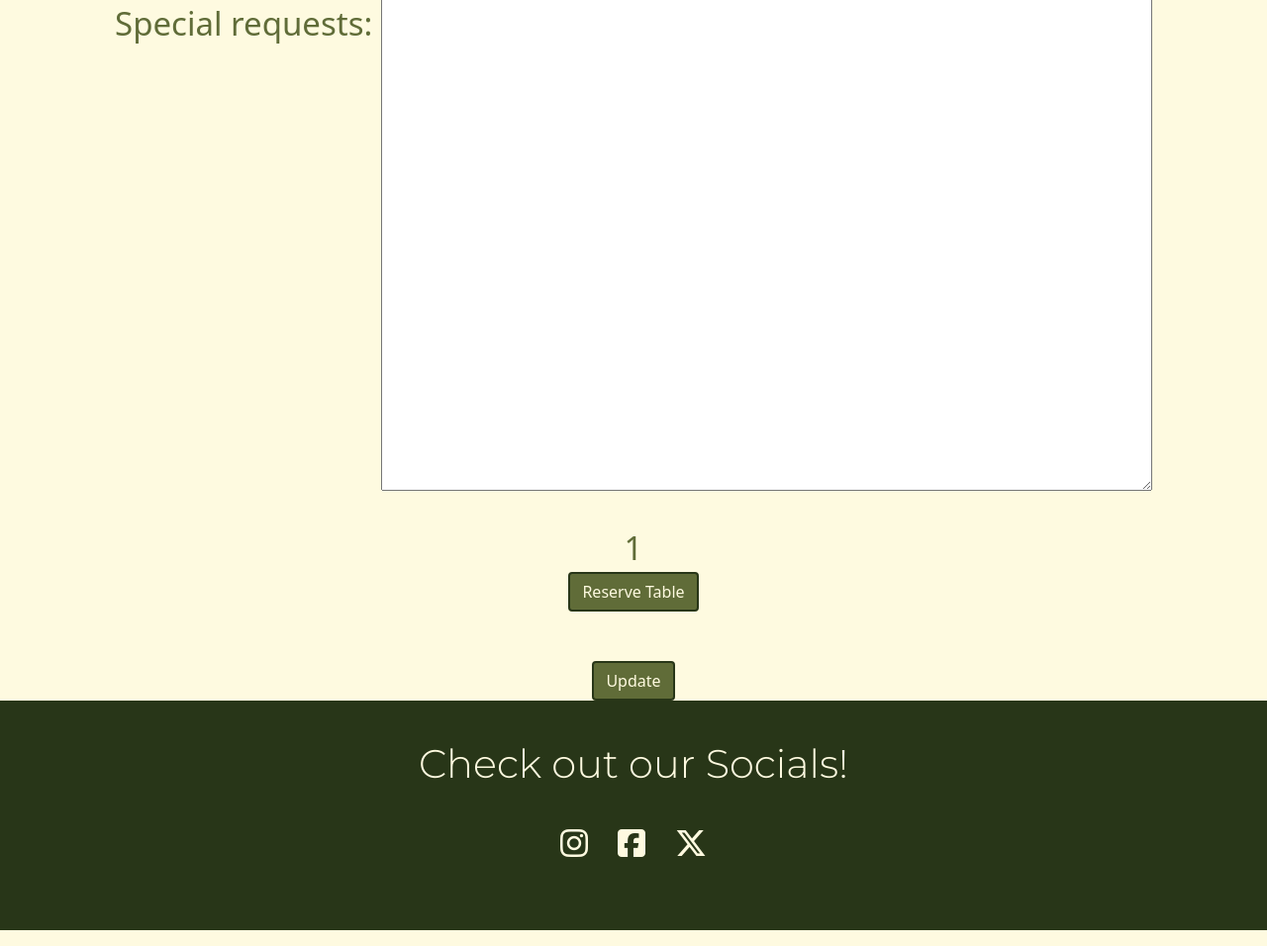
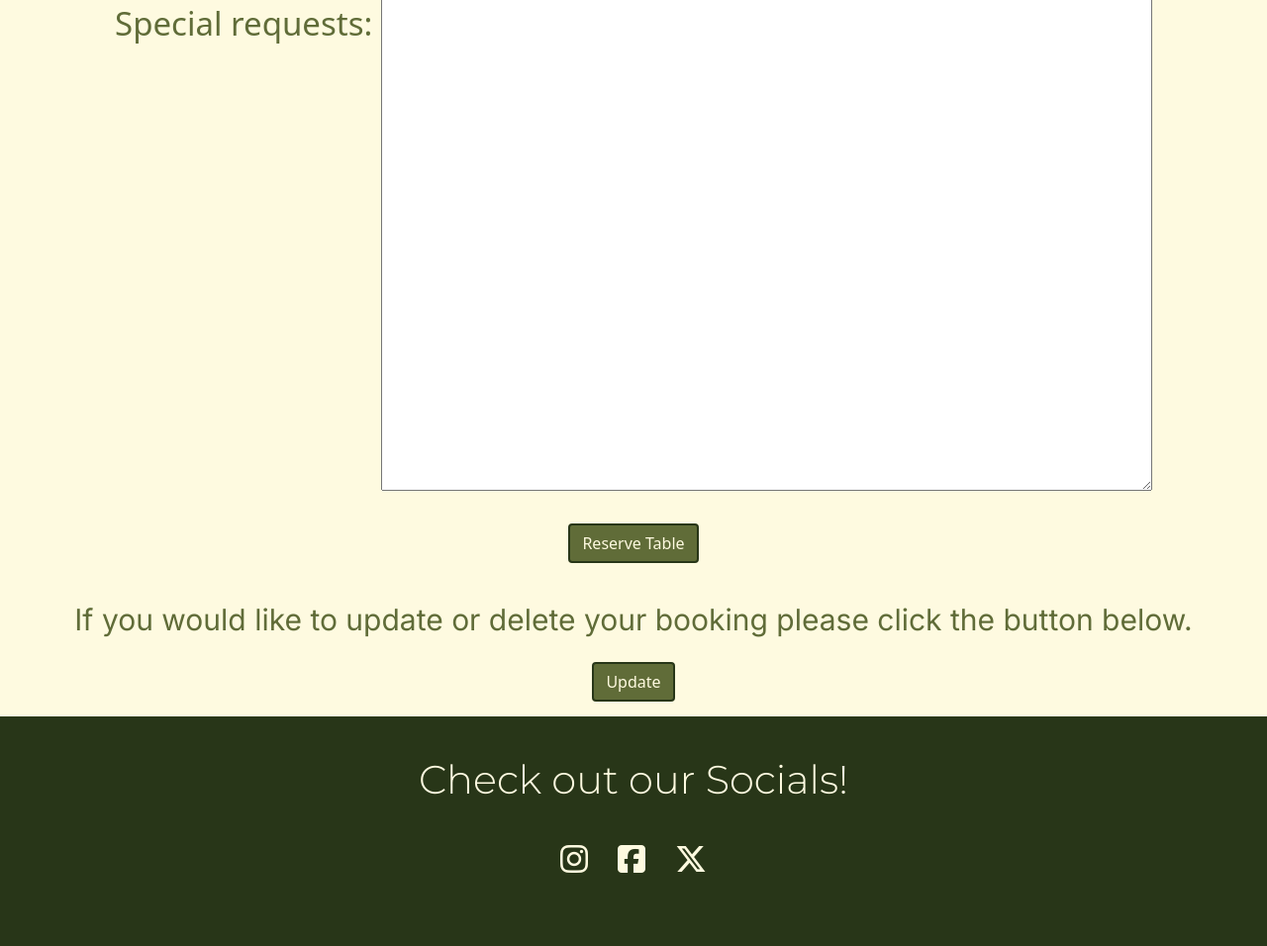
Before and after one commit to Blumbloe/sortead, a Django app: page /booking/ in a window 1280 px wide. Shown: the part 644-1600 px from the top of the page at 99% size. Run offline with Django 5.2, Linux system fonts and the light colour scheme; a user stored in the database is signed in; data comes from the database, SQL or seed files in the repository; both versions use the stored data as it was after the commit; some libraries are stand-ins or nearby versions.

Commit message:
Add styling to delete and update pages

```diff
--- a/booking/templates/bookings/book_table.html
+++ b/booking/templates/bookings/book_table.html
@@ -18,11 +18,11 @@
   </ul>
 {% endif %}
 
-<form id="reserve-form" action="{% url 'new_booking' %}" method='post'>
+<form class="reserve-forms" action="{% url 'new_booking' %}" method='post'>
   {% csrf_token %}
   {{ form.as_div }}
-  {{request.user.id}}
-  <button id="Reserve-button" type="submit" class="btn custom-button-outline d-block mx-auto">Reserve Table</button>
+  <button  type="submit" class="btn custom-button-outline d-block mx-auto Reserve-buttons">Reserve Table</button>
 </form>
-<button class="btn custom-button-outline d-block mx-auto"> <a href="{% url 'view_bookings' %}"> Update</a> </button>
+<p> If you would like to update or delete your booking please click the button below. </p>
+<button class="btn custom-button-outline d-block mx-auto Reserve-buttons" > <a href="{% url 'view_bookings' %}"> Update</a> </button>
 {% endblock %}
--- a/booking/templates/bookings/booking_list.html
+++ b/booking/templates/bookings/booking_list.html
@@ -13,7 +13,7 @@
   </h2>
 
 <div class="text-center mb-3">
-    <a href="/booking" class="btn btn-accent">Book Now</a>
+  <button class="btn custom-button-outline d-block mx-auto"> <a href="/booking">Book Now</a> </button>
   </div>
 
 
@@ -40,7 +40,7 @@
               <td>{{ booking.status }}</td>
               <td>
                 <a href="{% url 'update_booking' booking_id=booking.id %}" class="btn btn-warning btn-sm">Edit</a>
-                <a href="{% url 'delete_booking' booking_id=booking.id %}" class="btn btn-warning btn-sm">Delete</a>
+                <a href="{% url 'delete_booking' booking_id=booking.id %}" class="btn btn-danger btn-sm">Delete</a>
               </td>
             </tr>
           {% endfor %}
@@ -51,7 +51,7 @@
     <div class="text-center py-5">
       <h3 class="mb-3">You do not have any bookings yet</h3>
       <p class="mb-4">Ready to reserve a table?</p>
-      <a href="/booking" class="btn btn-accent btn-lg">Create booking</a>
+      <button class="btn custom-button-outline d-block mx-auto">  <a href="/booking">Create booking</a> </button>
     </div>
   {% endif %}
 </div>
--- a/booking/templates/bookings/delete_booking.html
+++ b/booking/templates/bookings/delete_booking.html
@@ -9,8 +9,8 @@
 {% block content %}
 <form method="POST">
     {% csrf_token %}
-    Are you want to delete this booking?
-    <input type="submit" value="Yes" />
-    <a href="/">Cancel </a>
+    <p> Are you want to delete this booking? </p>
+    <button type="submit" class="btn custom-button-outline d-block mx-auto Reserve-buttons"> Yes </button>
+    <button class="btn custom-button-outline d-block mx-auto Reserve-buttons"> <a href="/">Cancel </a> </button>
 </form>
 {% endblock %}
--- a/booking/templates/bookings/update_booking.html
+++ b/booking/templates/bookings/update_booking.html
@@ -7,9 +7,9 @@
 {% endblock %}
 
 {% block content %}
-<form method="POST" action="{% url 'update_booking' booking.id %}">
+<form class="reserve-forms" method="POST" action="{% url 'update_booking' booking.id %}">
     {% csrf_token %}
-    {{ form.as_p }}
-    <button type="submit">Update Booking</button>
+    {{ form.as_div }}
+    <button  type="submit" class="btn custom-button-outline d-block mx-auto Reserve-buttons">Update Booking</button>
 </form>
 {% endblock %}
--- a/booking/views.py
+++ b/booking/views.py
@@ -22,7 +22,7 @@ def new_booking(request):
             newbooking.user = request.user
             newbooking.save()
             messages.success(request, "Booking successfully created")
-            return redirect('new booking')
+            return redirect('new_booking')
     else:
         form = CreateBooking()
     return render(request, 'bookings/book_table.html', {'form': form})
--- a/sorteadproject/static/css/style.css
+++ b/sorteadproject/static/css/style.css
@@ -64,14 +64,9 @@ a {
     color: var(--Copper);
 }
 
-.logout-button {
-    background: none;
-	color: inherit;
-	border: none;
-	padding: 0;
-	font: inherit;
-	cursor: pointer;
-	outline: inherit;
+p {
+    font-size: 2.4vw;
+    font-family: var(--primary-font);
 }
 
 #menu > div {
@@ -85,23 +80,8 @@ main {
     place-content: center;
 }
 
-/* Buttons */
-.custom-button-outline {
-  border: 2px solid var(--Forest);
-  background-color: var(--Olive);
-  color: var(--cornsilk);
-}
-.custom-button-outline:hover{
-    color: var(--cornsilk);
-    background-color: var(--Forest);
-}
-
-.btn > a {
-    color: var(--cornsilk);
-}
-
-#Reserve-button {
-    margin-bottom: 30px;
+main > h2 {
+    margin-top: 20px;
 }
 
 h1, h2, p {
@@ -117,16 +97,41 @@ div > h1, div > h1 + p {
     color: var(--cornsilk);
 }
 
-p {
-    font-size: 2.4vw;
-    font-family: var(--primary-font);
-}
-
 .bg {
      background: url(../images/img.jpg) no-repeat;
      opacity: .75;
      background-size:cover;
      min-height: 500px;
+}
+
+/* Buttons */
+
+.logout-button {
+    background: none;
+	color: inherit;
+	border: none;
+	padding: 0;
+	font: inherit;
+	cursor: pointer;
+	outline: inherit;
+}
+
+.custom-button-outline {
+  border: 2px solid var(--Forest);
+  background-color: var(--Olive);
+  color: var(--cornsilk);
+}
+.custom-button-outline:hover{
+    color: var(--cornsilk);
+    background-color: var(--Forest);
+}
+
+.btn > a {
+    color: var(--cornsilk);
+}
+
+.Reserve-buttons {
+    margin-bottom: 15px;
 }
 
 /* Contact form section */
@@ -167,10 +172,6 @@ ul > li, li > form > button {
     font-size: 2.2vw;
 }
 
-
-main > h2 {
-    margin-top: 20px;
-}
 /* Form */
 form {
 flex-direction: column;
@@ -179,22 +180,41 @@ justify-content: flex-end;
 font-size: 2.2vw;
 }
 
-#reserve-form {
+.reserve-forms {
 display: flex;
 }
-
 
 form > div {
     margin-top: 20px;
     margin-bottom: 20px;
 }
+
+form + p {
+    margin-bottom: 20px;
+}
+
 label {
     vertical-align: top;
 }
 
+table {
+flex-direction: column;
+align-items: center;
+justify-content: flex-end;
+font-size: 2.2vw;
+}
+
+th {
+    color: var(--Olive);
+}
+
+tr, td {
+    color: var(--Olive);
+}
+
 /* Media Queries */
 @media only screen and (min-width: 768px) {
-    form {
+    form, table {
         margin-bottom: 20px;
     }
     main > h1 {
@@ -222,7 +242,7 @@ label {
   ul > li, li > form > button{
     font-size: 33px;
 }
-form {
+form, table{
     font-size: 33px;
 }
 }
```
Also changed, not shown: db.sqlite3.
